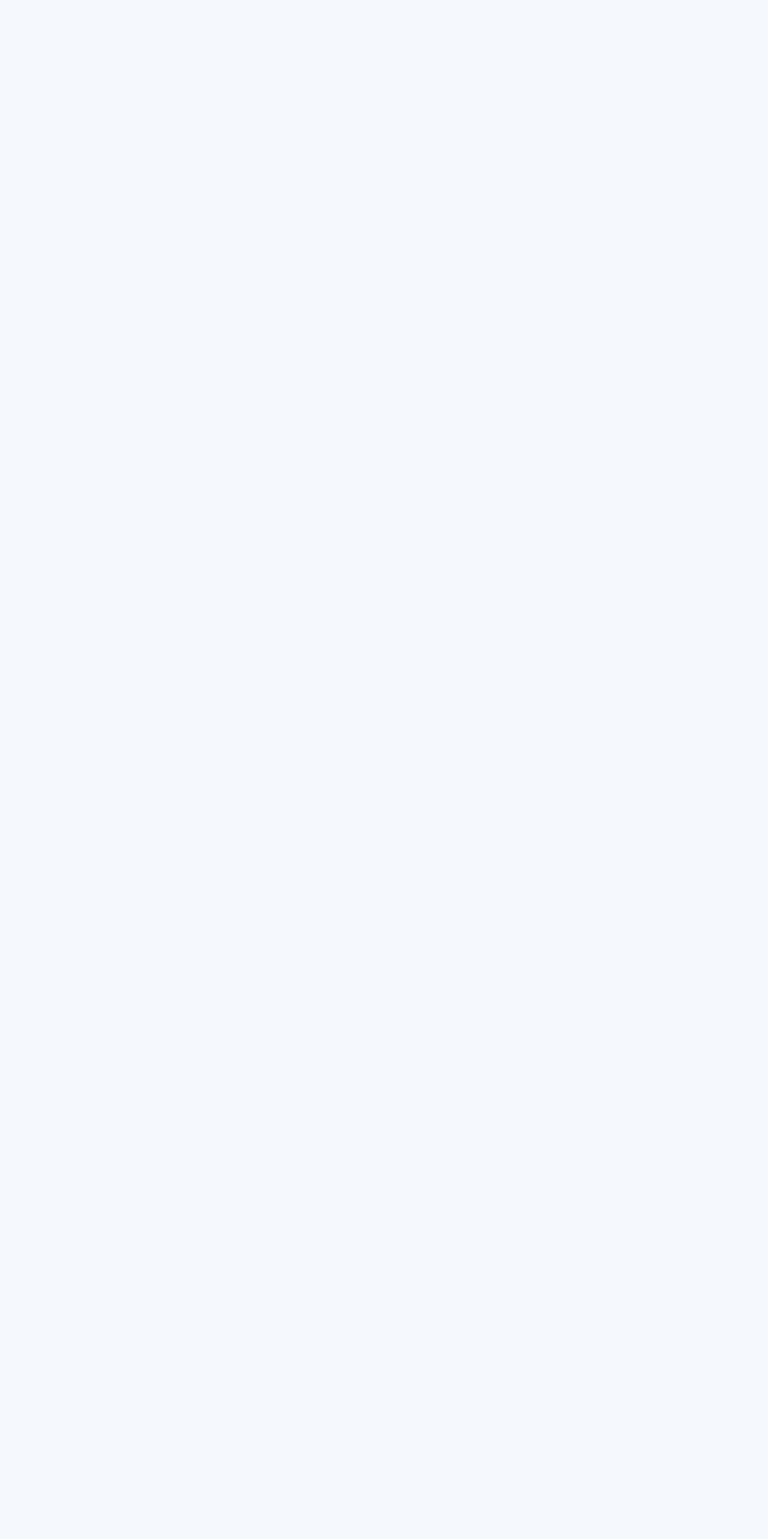
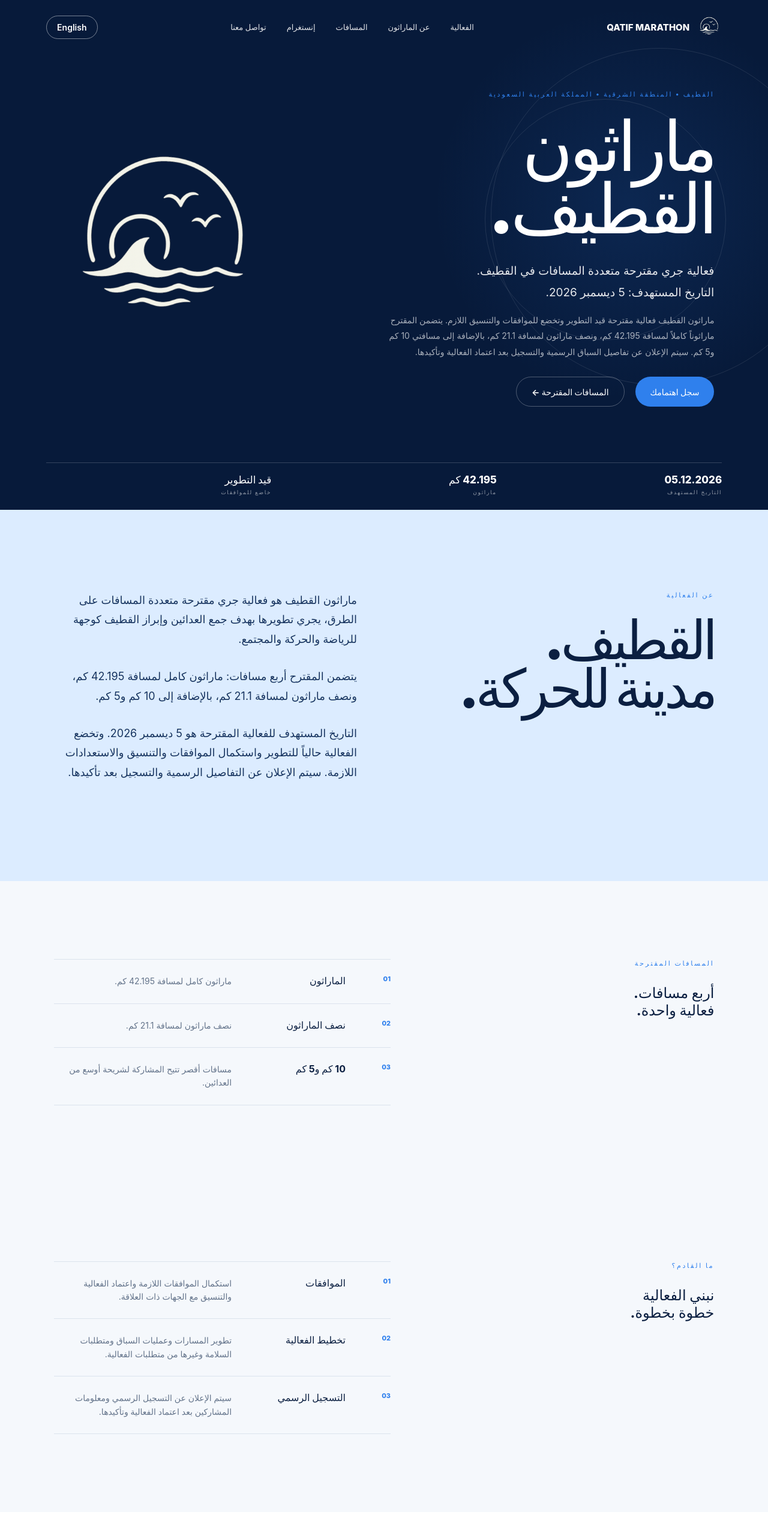
Before and after one commit to farajay96/qatif-marathon-website, a React (Vite) app: page /ar in a window 1280 px wide. Shown: the top 2566 px of the page at 60% size. Before the commit the page ends 800 px from the top, so only its background shows below. Built offline with nearby package versions, Linux system fonts and the light colour scheme.

Commit message:
Update website and configure custom domain

```diff
--- a/src/App.jsx
+++ b/src/App.jsx
@@ -16,12 +16,16 @@ function App() {
       <nav className="navbar">
 
         <div className="nav-logo">
+
           <img
             src={`${baseUrl}qatif-marathon-logo.png`}
             alt="Qatif Marathon"
           />
 
-          <span>QATIF MARATHON</span>
+          <span>
+            QATIF MARATHON
+          </span>
+
         </div>
 
         <div className="nav-links">
@@ -30,12 +34,12 @@ function App() {
             The Event
           </a>
 
-          <a href="#community">
-            Community Run
+          <a href="#about">
+            About
           </a>
 
-          <a href="#about">
-            About
+          <a href="#distances">
+            Distances
           </a>
 
           <a
@@ -81,15 +85,19 @@ function App() {
           </h1>
 
           <p className="hero-text">
-            A new running experience in Qatif.
+            A proposed multi-distance road-running event in Qatif.
             <br />
-            December 5, 2026.
+            Target date: December 5, 2026.
           </p>
 
           <p className="hero-status">
-            The event is currently being developed.
-            Official race details, distances and registration
-            will be announced once confirmed.
+            Qatif Marathon is currently a proposed event under
+            development and subject to the necessary approvals
+            and coordination. The proposal includes a full
+            42.195 km marathon, a 21.1 km half marathon,
+            10 km and 5 km distances. Official race details
+            and registration will be announced once the event
+            is approved and confirmed.
           </p>
 
           <div className="hero-actions">
@@ -105,9 +113,9 @@ function App() {
 
             <a
               className="secondary-button"
-              href="#community"
+              href="#distances"
             >
-              Community Run →
+              Proposed Distances →
             </a>
 
           </div>
@@ -130,6 +138,7 @@ function App() {
         <div className="hero-bottom">
 
           <div>
+
             <strong>
               05.12.2026
             </strong>
@@ -137,102 +146,32 @@ function App() {
             <span>
               TARGET DATE
             </span>
+
           </div>
 
           <div>
+
             <strong>
-              QATIF
+              42.195 KM
             </strong>
 
             <span>
-              EASTERN PROVINCE
+              MARATHON
             </span>
+
           </div>
 
           <div>
+
             <strong>
-              COMING SOON
+              IN DEVELOPMENT
             </strong>
 
             <span>
-              OFFICIAL DETAILS
+              SUBJECT TO APPROVAL
             </span>
-          </div>
-
-        </div>
-
-      </section>
-
-
-      {/* COMMUNITY RUN */}
-      <section
-        id="community"
-        className="community"
-      >
-
-        <div className="community-content">
-
-          <p className="eyebrow">
-            COMMUNITY RUN
-          </p>
-
-          <h2>
-            We start
-            <br />
-            with the community.
-          </h2>
-
-          <p>
-            A community run has been announced
-            for December 5, 2026 for people who want to
-            come together and run a full{' '}
-            <strong>
-              42.195 km MARATHON
-            </strong>{' '}
-            in Qatif.
-          </p>
-
-          <p>
-            This community run is not currently an organized
-            race or official event. It is an opportunity for
-            runners to come together and run at their own risk.
-          </p>
-
-
-          {/* WARNING */}
-          <div className="community-warning">
-
-            <div className="warning-icon">
-              !
-            </div>
-
-            <div>
-
-              <strong>
-                Important
-              </strong>
-
-              <span>
-                Participation in the community run is at the
-                participant's own risk. There is currently no
-                official race registration or organized race
-                services.
-              </span>
-
-            </div>
 
           </div>
-
-
-          {/* COMMUNITY CTA */}
-          <a
-            className="community-button"
-            href="https://forms.gle/eG2oocS4xShrFeMJ6"
-            target="_blank"
-            rel="noreferrer"
-          >
-            Register Your Interest →
-          </a>
 
         </div>
 
@@ -259,22 +198,106 @@ function App() {
 
         </div>
 
-
         <div className="about-text">
 
           <p>
-            Qatif Marathon is a community road-running event
-            being developed to bring runners together and
-            showcase Qatif as a destination for sport, movement
-            and community.
+            Qatif Marathon is a proposed multi-distance
+            road-running event being developed to bring
+            runners together and showcase Qatif as a
+            destination for sport, movement and community.
           </p>
 
           <p>
-            The event is currently being developed and the
-            necessary approvals and preparations are underway.
-            Official race details will be announced once
-            confirmed.
+            The proposal includes four race distances:
+            a full 42.195 km marathon, a 21.1 km half
+            marathon, 10 km and 5 km.
           </p>
+
+          <p>
+            The target date for the proposed event is
+            December 5, 2026. The event is currently
+            under development, with the necessary
+            approvals, coordination and preparations
+            being pursued. Official details and registration
+            will be announced once confirmed.
+          </p>
+
+        </div>
+
+      </section>
+
+
+      {/* PROPOSED DISTANCES */}
+      <section
+        id="distances"
+        className="updates"
+      >
+
+        <div>
+
+          <p className="eyebrow">
+            PROPOSED DISTANCES
+          </p>
+
+          <h2>
+            Four distances.
+            <br />
+            One event.
+          </h2>
+
+        </div>
+
+        <div className="update-list">
+
+          <div className="update-item">
+
+            <span>
+              01
+            </span>
+
+            <strong>
+              Marathon
+            </strong>
+
+            <p>
+              42.195 km full-distance marathon.
+            </p>
+
+          </div>
+
+          <div className="update-item">
+
+            <span>
+              02
+            </span>
+
+            <strong>
+              Half Marathon
+            </strong>
+
+            <p>
+              21.1 km half marathon.
+            </p>
+
+          </div>
+
+          <div className="update-item">
+
+            <span>
+              03
+            </span>
+
+            <strong>
+              10 KM & 5 KM
+            </strong>
+
+            <p>
+              Shorter distances designed to make the
+              proposed event accessible to a wider range
+              of runners.
+            </p>
+
+          </div>
 
         </div>
 
@@ -291,13 +314,12 @@ function App() {
           </p>
 
           <h2>
-            Official details
+            Building the event
             <br />
-            will come later.
+            step by step.
           </h2>
 
         </div>
-
 
         <div className="update-list">
 
@@ -308,16 +330,15 @@ function App() {
             </span>
 
             <strong>
-              Authorization
+              Approvals
             </strong>
 
             <p>
               Completing the necessary approvals and
-              authorization for the event.
+              authorization for the proposed event.
             </p>
 
           </div>
-
 
           <div className="update-item">
 
@@ -326,16 +347,15 @@ function App() {
             </span>
 
             <strong>
-              Race Details
+              Event Planning
             </strong>
 
             <p>
-              Distances, course information and race-day
-              details will be announced once confirmed.
+              Developing the course, race operations,
+              safety and other event requirements.
             </p>
 
           </div>
-
 
           <div className="update-item">
 
@@ -344,12 +364,13 @@ function App() {
             </span>
 
             <strong>
-              Registration
+              Official Registration
             </strong>
 
             <p>
               Official registration and participant
-              information will be released later.
+              information will be released once the
+              event is approved and confirmed.
             </p>
 
           </div>
@@ -375,7 +396,7 @@ function App() {
 
         <p className="partners-text">
           Official partners and sponsors will be announced
-          as the event develops.
+          as the event develops and partnerships are confirmed.
         </p>
 
       </section>
@@ -398,8 +419,9 @@ function App() {
           </h2>
 
           <p>
-            Interested in the community run, want to collaborate,
-            or simply want to know more about Qatif Marathon?
+            Interested in the proposed event, potential
+            partnerships, or simply want to know more about
+            Qatif Marathon?
             Get in touch.
           </p>
 
@@ -433,7 +455,6 @@ function App() {
 
         </div>
 
-
         <div className="footer-contact">
 
           <span>
@@ -450,7 +471,6 @@ function App() {
           </a>
 
         </div>
-
 
         <div className="footer-right">
 
--- a/src/ArabicApp.jsx
+++ b/src/ArabicApp.jsx
@@ -2,6 +2,7 @@ import './App.css'
 
 function ArabicApp() {
   const whatsappNumber = '966553882226'
+
   const whatsappMessage = encodeURIComponent(
     'السلام عليكم، لدي استفسار عن ماراثون القطيف.'
   )
@@ -15,17 +16,31 @@ function ArabicApp() {
       <nav className="navbar">
 
         <div className="nav-logo">
+
           <img
             src={`${baseUrl}qatif-marathon-logo.png`}
             alt="ماراثون القطيف"
           />
-          <span>QATIF MARATHON</span>
+
+          <span>
+            QATIF MARATHON
+          </span>
+
         </div>
 
         <div className="nav-links">
-          <a href="#race">الفعالية</a>
-          <a href="#community">الجري المجتمعي</a>
-          <a href="#about">عن الماراثون</a>
+
+          <a href="#race">
+            الفعالية
+          </a>
+
+          <a href="#about">
+            عن الماراثون
+          </a>
+
+          <a href="#distances">
+            المسافات
+          </a>
 
           <a
             href="https://www.instagram.com/qatifmarathon/"
@@ -35,7 +50,10 @@ function ArabicApp() {
             إنستغرام
           </a>
 
-          <a href="#contact">تواصل معنا</a>
+          <a href="#contact">
+            تواصل معنا
+          </a>
+
         </div>
 
         <a
@@ -49,7 +67,10 @@ function ArabicApp() {
 
 
       {/* HERO */}
-      <section id="race" className="hero">
+      <section
+        id="race"
+        className="hero"
+      >
 
         <div className="hero-content">
 
@@ -64,14 +85,18 @@ function ArabicApp() {
           </h1>
 
           <p className="hero-text">
-            ماراثون القطيف قادم.
+            فعالية جري مقترحة متعددة المسافات في القطيف.
             <br />
-            نعمل حالياً على بناء الحدث واستكمال إجراءاته.
+            التاريخ المستهدف: 5 ديسمبر 2026.
           </p>
 
           <p className="hero-status">
-            سيتم الإعلان عن تفاصيل السباق الرسمية والمسافات
-            والتسجيل عند تأكيدها.
+            ماراثون القطيف فعالية مقترحة قيد التطوير وتخضع
+            للموافقات والتنسيق اللازم. يتضمن المقترح
+            ماراثوناً كاملاً لمسافة 42.195 كم، ونصف ماراثون
+            لمسافة 21.1 كم، بالإضافة إلى مسافتي 10 كم و5 كم.
+            سيتم الإعلان عن تفاصيل السباق الرسمية والتسجيل
+            بعد اعتماد الفعالية وتأكيدها.
           </p>
 
           <div className="hero-actions">
@@ -87,9 +112,9 @@ function ArabicApp() {
 
             <a
               className="secondary-button"
-              href="#community"
+              href="#distances"
             >
-              الجري المجتمعي ←
+              المسافات المقترحة ←
             </a>
 
           </div>
@@ -97,93 +122,55 @@ function ArabicApp() {
         </div>
 
 
+        {/* HERO LOGO */}
         <div className="hero-logo">
+
           <img
             src={`${baseUrl}qatif-marathon-logo.png`}
             alt="Qatif Marathon"
           />
+
         </div>
 
 
+        {/* HERO INFORMATION */}
         <div className="hero-bottom">
 
           <div>
-            <strong>05.12.2026</strong>
-            <span>التاريخ المستهدف</span>
-          </div>
 
-          <div>
-            <strong>القطيف</strong>
-            <span>المنطقة الشرقية</span>
-          </div>
+            <strong>
+              05.12.2026
+            </strong>
 
-          <div>
-            <strong>قريباً</strong>
-            <span>التفاصيل الرسمية</span>
-          </div>
+            <span>
+              التاريخ المستهدف
+            </span>
 
-        </div>
-
-      </section>
-
-
-      {/* COMMUNITY RUN */}
-      <section
-        id="community"
-        className="community"
-      >
-
-        <div className="community-content">
-
-          <p className="eyebrow">
-            الجري المجتمعي
-          </p>
-
-          <h2>
-            نبدأ من المجتمع.
-          </h2>
-
-          <p>
-            تم الإعلان عن جري مجتمعي في 5 ديسمبر 2026 للأشخاص الراغبين
-            في الاجتماع والجري معاً لمسافة <strong>42.195 كم ماراثون</strong> في القطيف.
-          </p>
-
-          <p>
-            هذا الجري المجتمعي ليس سباقاً منظماً أو فعالية
-            رسمية حتى الآن، ولا يمثل بديلاً عن ماراثون
-            القطيف الرسمي.
-          </p>
-
-          <div className="community-warning">
-
-            <div className="warning-icon">
-              !
           </div>
 
           <div>
 
             <strong>
-                تنبيه مهم
+              42.195 كم
             </strong>
 
             <span>
-                المشاركة في الجري المجتمعي تكون على مسؤولية
-                المشارك الخاصة. لا توجد حالياً خدمات تنظيمية
-                أو تسجيل رسمي للسباق.
+              ماراثون
             </span>
 
           </div>
 
+          <div>
+
+            <strong>
+              قيد التطوير
+            </strong>
+
+            <span>
+              خاضع للموافقات
+            </span>
+
           </div>
-
-          <a
-            className="community-button"
-            href="https://forms.gle/eG2oocS4xShrFeMJ6"
-            target="_blank"
-            rel="noreferrer"
-          >
-            سجل اهتمامك بالجري ←
-          </a>
 
         </div>
 
@@ -213,16 +200,102 @@ function ArabicApp() {
         <div className="about-text">
 
           <p>
-            ماراثون القطيف هو مشروع لفعالية جري على الطرق
-            تهدف إلى جمع العدائين والمجتمع وإبراز القطيف
-            كوجهة للرياضة والحركة والمجتمع.
+            ماراثون القطيف هو فعالية جري مقترحة متعددة
+            المسافات على الطرق، يجري تطويرها بهدف جمع
+            العدائين وإبراز القطيف كوجهة للرياضة والحركة
+            والمجتمع.
           </p>
 
           <p>
-            يتم حالياً العمل على تطوير الحدث واستكمال
-            الإجراءات اللازمة. سيتم الإعلان عن التفاصيل
-            الرسمية عند تأكيدها.
+            يتضمن المقترح أربع مسافات:
+            ماراثون كامل لمسافة 42.195 كم،
+            ونصف ماراثون لمسافة 21.1 كم،
+            بالإضافة إلى 10 كم و5 كم.
           </p>
+
+          <p>
+            التاريخ المستهدف للفعالية المقترحة هو
+            5 ديسمبر 2026. وتخضع الفعالية حالياً
+            للتطوير واستكمال الموافقات والتنسيق
+            والاستعدادات اللازمة. سيتم الإعلان عن
+            التفاصيل الرسمية والتسجيل بعد تأكيدها.
+          </p>
+
+        </div>
+
+      </section>
+
+
+      {/* PROPOSED DISTANCES */}
+      <section
+        id="distances"
+        className="updates"
+      >
+
+        <div>
+
+          <p className="eyebrow">
+            المسافات المقترحة
+          </p>
+
+          <h2>
+            أربع مسافات.
+            <br />
+            فعالية واحدة.
+          </h2>
+
+        </div>
+
+        <div className="update-list">
+
+          <div className="update-item">
+
+            <span>
+              01
+            </span>
+
+            <strong>
+              الماراثون
+            </strong>
+
+            <p>
+              ماراثون كامل لمسافة 42.195 كم.
+            </p>
+
+          </div>
+
+          <div className="update-item">
+
+            <span>
+              02
+            </span>
+
+            <strong>
+              نصف الماراثون
+            </strong>
+
+            <p>
+              نصف ماراثون لمسافة 21.1 كم.
+            </p>
+
+          </div>
+
+          <div className="update-item">
+
+            <span>
+              03
+            </span>
+
+            <strong>
+              10 كم و5 كم
+            </strong>
+
+            <p>
+              مسافات أقصر تتيح المشاركة لشريحة أوسع
+              من العدائين.
+            </p>
+
+          </div>
 
         </div>
 
@@ -239,9 +312,9 @@ function ArabicApp() {
           </p>
 
           <h2>
-            التفاصيل الرسمية
+            نبني الفعالية
             <br />
-            ستأتي لاحقاً.
+            خطوة بخطوة.
           </h2>
 
         </div>
@@ -250,45 +323,51 @@ function ArabicApp() {
 
           <div className="update-item">
 
-            <span>01</span>
+            <span>
+              01
+            </span>
 
             <strong>
-              الاعتماد
+              الموافقات
             </strong>
 
             <p>
-              استكمال إجراءات اعتماد الفعالية والموافقات
-              اللازمة.
+              استكمال الموافقات اللازمة واعتماد
+              الفعالية والتنسيق مع الجهات ذات العلاقة.
             </p>
 
           </div>
 
           <div className="update-item">
 
-            <span>02</span>
+            <span>
+              02
+            </span>
 
             <strong>
-              تفاصيل السباق
+              تخطيط الفعالية
             </strong>
 
             <p>
-              سيتم الإعلان عن المسافات والمسارات ومعلومات
-              يوم السباق بعد تأكيدها.
+              تطوير المسارات وعمليات السباق ومتطلبات
+              السلامة وغيرها من متطلبات الفعالية.
             </p>
 
           </div>
 
           <div className="update-item">
 
-            <span>03</span>
+            <span>
+              03
+            </span>
 
             <strong>
-              التسجيل
+              التسجيل الرسمي
             </strong>
 
             <p>
-              سيتم الإعلان عن فتح التسجيل الرسمي
-              ومعلومات المشاركين لاحقاً.
+              سيتم الإعلان عن التسجيل الرسمي ومعلومات
+              المشاركين بعد اعتماد الفعالية وتأكيدها.
             </p>
 
           </div>
@@ -314,7 +393,7 @@ function ArabicApp() {
 
         <p className="partners-text">
           سيتم الإعلان عن الشركاء والرعاة الرسميين
-          مع تطور الحدث.
+          مع تطور الحدث وتأكيد الشراكات.
         </p>
 
       </section>
@@ -337,9 +416,9 @@ function ArabicApp() {
           </h2>
 
           <p>
-            إذا كنت مهتماً بالجري المجتمعي، أو ترغب في
-            التعاون، أو تريد معرفة المزيد عن ماراثون القطيف،
-            تواصل معنا.
+            إذا كنت مهتماً بالفعالية المقترحة أو بالشراكات
+            المحتملة، أو ترغب في معرفة المزيد عن
+            ماراثون القطيف، تواصل معنا.
           </p>
 
           <a
@@ -372,7 +451,6 @@ function ArabicApp() {
 
         </div>
 
-
         <div className="footer-contact">
 
           <span>
@@ -389,7 +467,6 @@ function ArabicApp() {
           </a>
 
         </div>
-
 
         <div className="footer-right">
 
--- a/src/main.jsx
+++ b/src/main.jsx
@@ -10,7 +10,7 @@ import ArabicApp from './ArabicApp.jsx'
 
 createRoot(document.getElementById('root')).render(
   <StrictMode>
-    <BrowserRouter basename="/qatif-marathon-website">
+    <BrowserRouter basename="/">
       <Routes>
         <Route path="/" element={<App />} />
         <Route path="/ar" element={<ArabicApp />} />
--- a/vite.config.js
+++ b/vite.config.js
@@ -1,8 +1,7 @@
 import { defineConfig } from 'vite'
 import react from '@vitejs/plugin-react'
 
-// https://vite.dev/config/
 export default defineConfig({
-  base: '/qatif-marathon-website/',
+  base: '/',
   plugins: [react()],
 })
```
Lines whose indentation alone changed are shown as unchanged.
